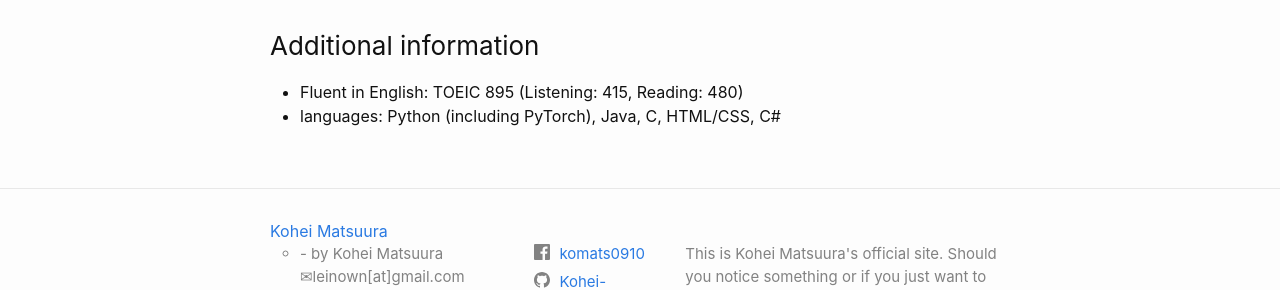
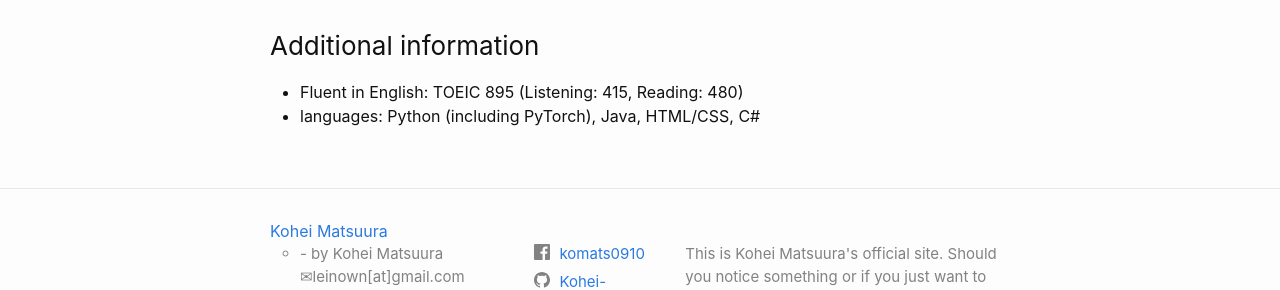
Before and after one commit to Kohei-Matsuura/Kohei-Matsuura.github.io, a Jekyll site: the page built from CV.md, in a window 1280 px wide. Shown: the part 1174-1464 px from the top of the page. Built offline with Jekyll 4.4.1, drawn with Linux system fonts in a browser that asks for light colours.

Commit message:
Update CV.md

```diff
--- a/CV.md
+++ b/CV.md
@@ -48,4 +48,4 @@ A master's student in Graduate School of Informatics, Kyoto University
 
 ### Additional information
 - Fluent in English: TOEIC 895 (Listening: 415, Reading: 480)
-- languages: Python (including PyTorch), Java, C, HTML/CSS, C#
+- languages: Python (including PyTorch), Java, HTML/CSS, C#
```
